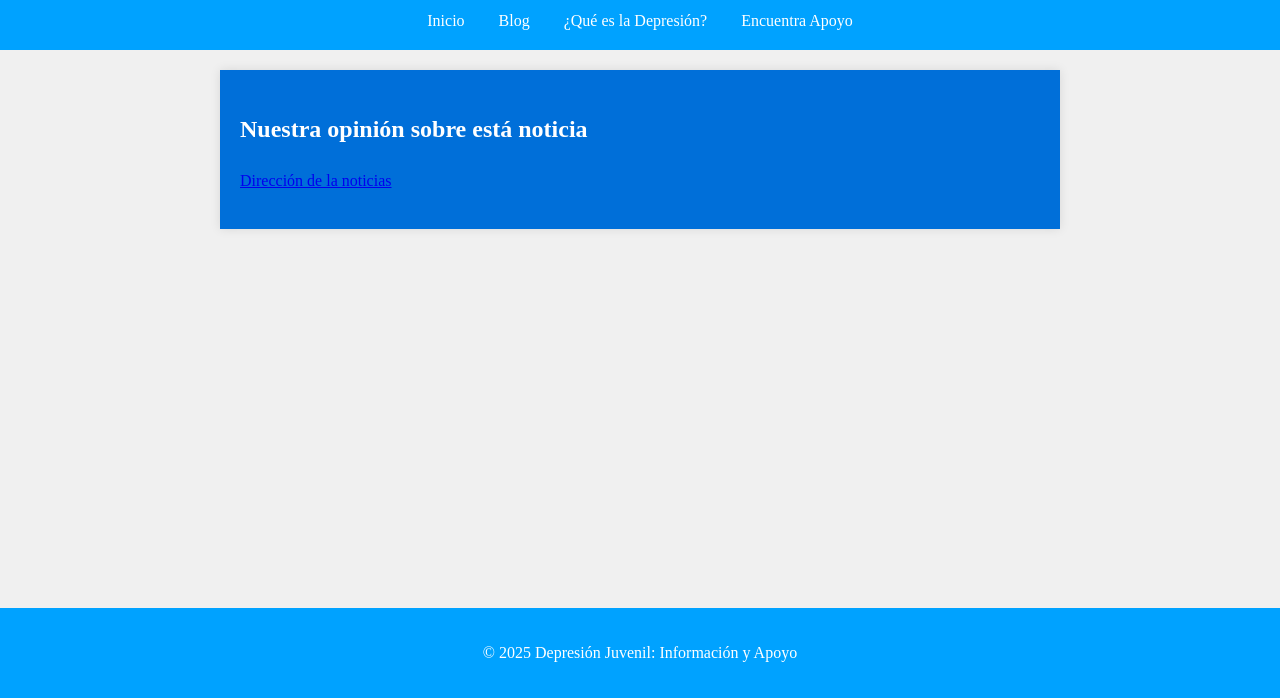
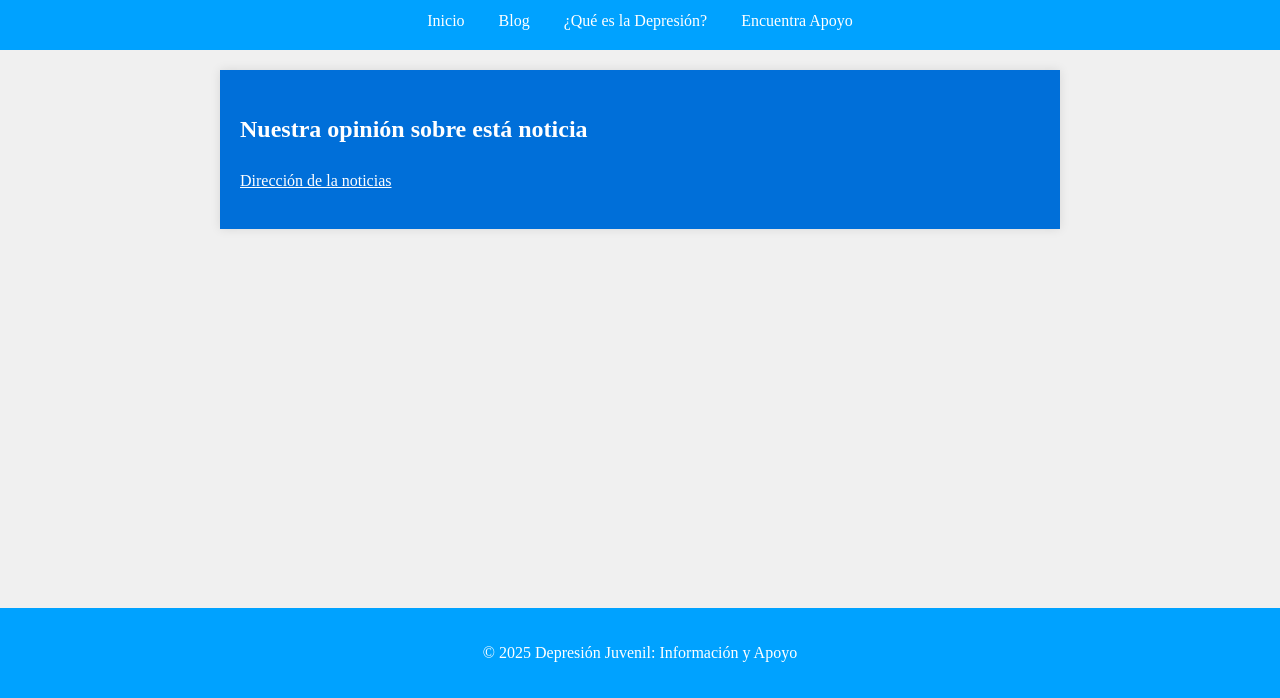
Before and after one commit to ventrala/ventrala.github.io, a plain HTML site: page 5nochesconalfredo.html in a window 1280 px wide. Shown: the part 102-800 px from the top of the page. Drawn offline with Linux system fonts and the light colour scheme.

Commit message:
Update 5nochesconalfredo.html

```diff
--- a/5nochesconalfredo.html
+++ b/5nochesconalfredo.html
@@ -21,7 +21,7 @@
     <main>
         <section style="color: white;">
             <h2 style="color: white;">Nuestra opinión sobre está noticia</h2>
-            <a href="https://www.bc.com/mundo/noticias-64745414">Dirección de la noticias</a>
+            <a style="color: white;" href="https://www.bc.com/mundo/noticias-64745414">Dirección de la noticias</a>
             <p>
         </section>
     </main>
```
